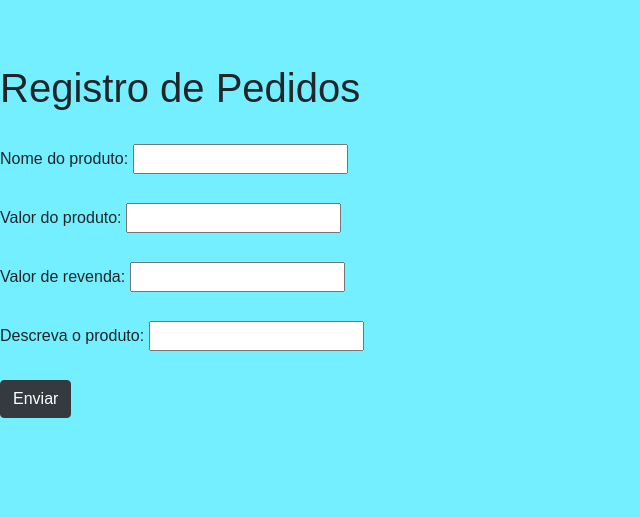
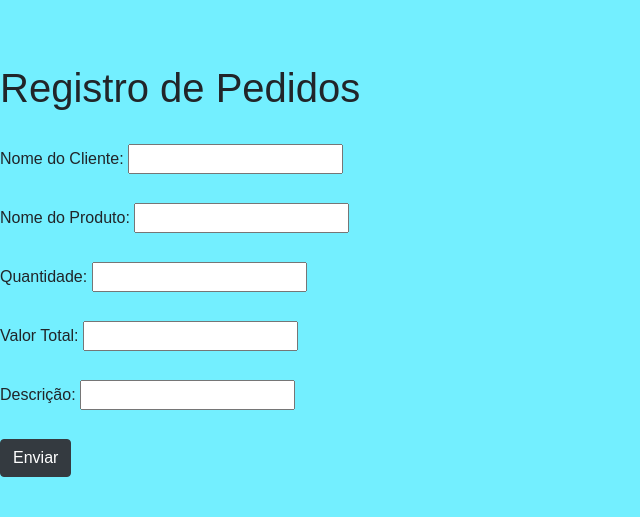
Before and after one commit to rayssaab/OLPcons, a PHP site: page /pages/registro_pedidos.php in a window 1280 px wide. Shown: the part 344-861 px from the top of the page, without its empty margins (0-640 px from the left). Before the commit the page ends 762 px from the top, so only its background shows below. Run offline with PHP 8.4, Linux system fonts and the light colour scheme.

Commit message:
r_pedidos

```diff
--- a/css/home.css
+++ b/css/home.css
@@ -12,7 +12,7 @@ body{
     justify-content: center;
     height: 200px;
     width: 100vw;
-    background-color: rgba(125, 62, 4, 0.461);
+    background-color: rgba(7, 4, 1, 0.603);
     color:white;
 }
 
@@ -24,7 +24,7 @@ body{
     margin-right: 10px;
     border-radius: 10px;
     border: none;
-    color: rgb(83, 41, 11);
+    color:black;
     font-size: 17px;
     text-align: center;
     padding: 5px;
--- a/css/index.css
+++ b/css/index.css
@@ -12,7 +12,7 @@ body{
     justify-content: center;
     height: 200px;
     width: 100vw;
-    background-color: rgba(125, 62, 4, 0.461);
+    background-color: rgba(0, 0, 0, 0.678);
     color:white;
 }
 
--- a/css/r_produtos.css
+++ b/css/r_produtos.css
@@ -25,7 +25,7 @@ body{
     justify-content: center;
     height: 200px;
     width: 100vw;
-    background-color: rgba(125, 62, 4, 0.461);
+    background-color: rgba(0, 0, 0, 0.678);
     color:white;
 }
 
--- a/pages/registro_pedidos.php
+++ b/pages/registro_pedidos.php
@@ -85,17 +85,19 @@
                 <form registro de produtos>
                 <form method="POST" action="../arquivos/produto/funcao_registro_produto.php">
                     <div class="nome-produto">
-                        <label for="produto">Nome do produto:</label>
+                        <label for="produto">Nome do Cliente:</label>
                         <input type="text" name="produto"><br><br>
                     </div>
                     <div class="lucratividade">
-                        <label for="preco_produto">Valor do produto:</label>
+                        <label for="preco_produto">Nome do Produto:</label>
                         <input type="text" name="preco_produto"><br><br>
-                        <label for="preco_venda">Valor de revenda:</label>
+                        <label for="preco_venda">Quantidade:</label>
+                        <input type="text" name="revenda"><br><br>
+                        <label for="preco_venda">Valor Total:</label>
                         <input type="text" name="revenda"><br><br>
                     </div>
                     <div class="descricao-produto">
-                        <label for="descricao-produto">Descreva o produto:</label>
+                        <label for="descricao-produto">Descrição:</label>
                         <input type="text" name="descricao_produto"><br><br>
                         <button type="button" class="btn btn-dark">Enviar</button>
                     </div>
--- a/pages/registro_vendas.php
+++ b/pages/registro_vendas.php
@@ -8,7 +8,6 @@
     <script src="https://stackpath.bootstrapcdn.com/bootstrap/4.1.3/js/bootstrap.min.js" integrity="sha384-ChfqqxuZUCnJSK3+MXmPNIyE6ZbWh2IMqE241rYiqJxyMiZ6OW/JmZQ5stwEULTy" crossorigin="anonymous"></script>
     <html>
 </head>
-r
 <body>
     <div class="corpo">
         <div class="cabecalho">
```
